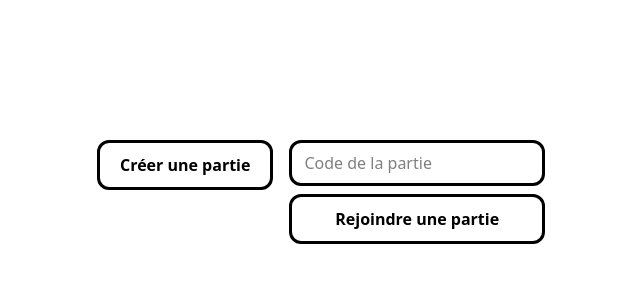
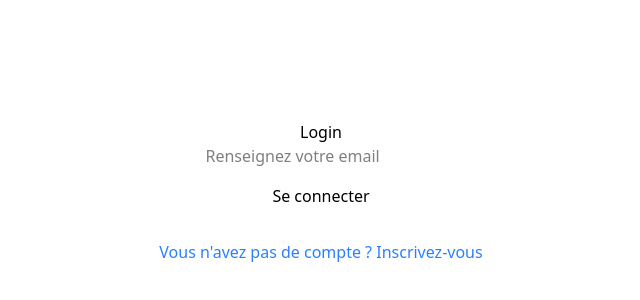
Before and after one commit to Julien-Demogue/Escape-from-the-workshop, a React app in the folder frontend/: page / in a window 1280 px wide. Shown: the part 208-508 px from the top of the page, without its empty margins (319-959 px from the left). Built offline with nearby package versions, Linux system fonts and the light colour scheme; the HTML template or start-up script is replaced by a standard one.

Commit message:
[FRONT] Add login and register pages + fix some navigation button

```diff
--- a/frontend/src/App.tsx
+++ b/frontend/src/App.tsx
@@ -12,11 +12,14 @@ import BrissacEnigma from "./pages/BrissacEnigma";
 import MemoryLoire from "./pages/MemoryLoire";
 import CourierLoire from "./pages/CourierLoire";
 import WebSocketTest from "./pages/WebsocketTest";
+import Register from "./pages/Register";
+import Login from './pages/Login';
 
 const App: React.FC = () => (
   <Routes>
-    <Route path="/" element={<Home />} />
-
+    <Route path="/" element={<Login />} />
+    <Route path="/register" element={<Register />} />
+    <Route path="/home" element={<Home />} />
     <Route path="/puzzle" element={<Puzzle />} />
     <Route path="/heraldry-quiz" element={<HeraldryQuiz />} />
     <Route path="/chambord-enigma" element={<ChambordEnigma />} />
--- a/frontend/src/config/axios.config.ts
+++ b/frontend/src/config/axios.config.ts
@@ -8,11 +8,16 @@ export const api = axios.create({
   },
 });
 
+import type { AxiosError, AxiosResponse } from "axios";
+
 api.interceptors.response.use(
-  (response) => response,
-  (error) => {
+  (response: AxiosResponse) => {
+    console.log("Response:", response);
+    return response;
+  },
+  (error: AxiosError) => {
     if (error.response && error.response.status === 401) {
-      window.location.href = "/login";
+      // window.location.href = "/login";
     }
     return Promise.reject(error);
   }
--- a/frontend/src/pages/GroupAdmin.tsx
+++ b/frontend/src/pages/GroupAdmin.tsx
@@ -495,7 +495,7 @@ const GroupAdmin: React.FC = () => {
         )}
 
         <div className="absolute bottom-8 left-8">
-          <Link to="/" style={{ textDecoration: 'none' }}>
+          <Link to="/dashboard" style={{ textDecoration: 'none' }}>
             <ThickBorderButton>
               Retour
             </ThickBorderButton>
--- /dev/null
+++ b/frontend/src/pages/Login.tsx
@@ -0,0 +1,46 @@
+import { useState } from "react"
+import authService from "../services/auth.service";
+
+const Login = () => {
+
+  const [email, setEmail] = useState<string>("");
+  const [loading, setLoading] = useState<boolean>(false);
+
+  const onSubmit = async () => {
+    try {
+      setLoading(true)
+      const hashedEmail = btoa(email)
+      const response = await authService.login(hashedEmail)
+      if (response) {
+        window.location.href = "/dashboard"
+      }
+    } catch (error) {
+      console.error("Login error:", error)
+      setLoading(false)
+    }
+  }
+
+  return (
+    <div className="flex flex-col items-center justify-center min-h-screen">
+      <h1>Login</h1>
+      <input
+        name="email"
+        type="text"
+        placeholder="Renseignez votre email"
+        onChange={(e) => setEmail(e.target.value)}
+        value={email}
+      />
+      <button
+        onClick={onSubmit}
+        className="p-2 m-2 hover:bg-black hover:text-white transition-colors duration-300"
+      >
+        {loading ? "Loading..." : "Se connecter"}
+      </button>
+      <a href="/register" className="text-blue-500 hover:underline mt-4">
+        Vous n'avez pas de compte ? Inscrivez-vous
+      </a>
+    </div>
+  )
+}
+
+export default Login
--- /dev/null
+++ b/frontend/src/pages/Register.tsx
@@ -0,0 +1,65 @@
+import { useState } from "react"
+import authService from "../services/auth.service";
+
+const Register = () => {
+
+  const [email, setEmail] = useState<string>("");
+  const [username, setUsername] = useState<string>("");
+  const [loading, setLoading] = useState<boolean>(false);
+
+  const getRandomNiceColor = (): string => {
+    const niceColors = [
+      '#FF6B6B', '#4ECDC4', '#45B7D1', '#96CEB4', '#FECA57',
+      '#FF9FF3', '#54A0FF', '#5F27CD', '#00D2D3', '#FF9F43',
+      '#FC427B', '#26D0CE', '#1DD1A1', '#FD79A8', '#FDCB6E',
+      '#6C5CE7', '#74B9FF', '#00B894', '#E17055', '#81ECEC'
+    ];
+
+    return niceColors[Math.floor(Math.random() * niceColors.length)];
+  }
+
+  const onSubmit = async () => {
+    try {
+      setLoading(true)
+      const hashedEmail = btoa(email)
+      const response = await authService.register(hashedEmail, username, getRandomNiceColor())
+      if (response) {
+        window.location.href = "/dashboard"
+      }
+    } catch (error) {
+      console.error("Login error:", error)
+      setLoading(false)
+    }
+  }
+
+  return (
+    <div className="flex flex-col items-center justify-center min-h-screen">
+      <h1>Login</h1>
+      <input
+        name="email"
+        type="text"
+        placeholder="Renseignez votre email"
+        onChange={(e) => setEmail(e.target.value)}
+        value={email}
+      />
+      <input
+        name="username"
+        type="text"
+        placeholder="Renseignez votre nom d'utilisateur"
+        onChange={(e) => setUsername(e.target.value)}
+        value={username}
+      />
+      <button
+        onClick={onSubmit}
+        className=" p-2 m-2 hover:bg-black hover:text-white transition-colors duration-300"
+      >
+        {loading ? "Loading..." : "Se connecter"}
+      </button>
+      <a href="/login" className="text-blue-500 hover:underline mt-4">
+        Déjà un compte ? Connectez-vous
+      </a>
+    </div>
+  )
+}
+
+export default Register
```
